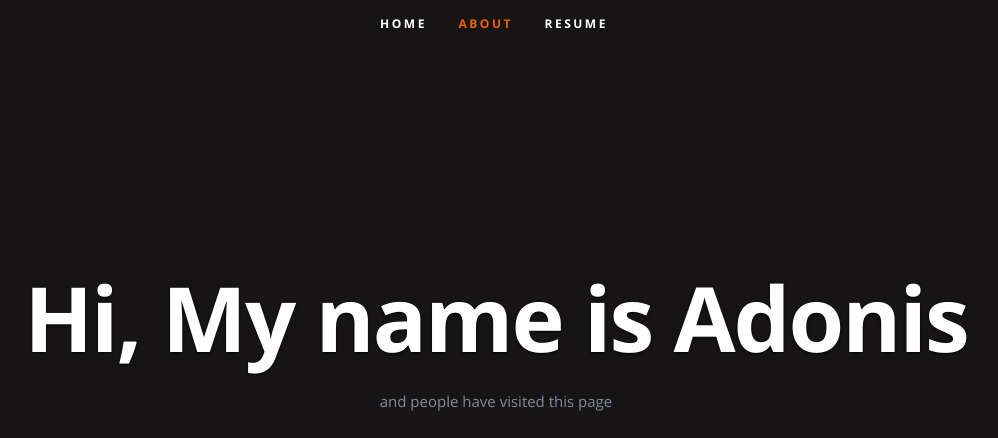
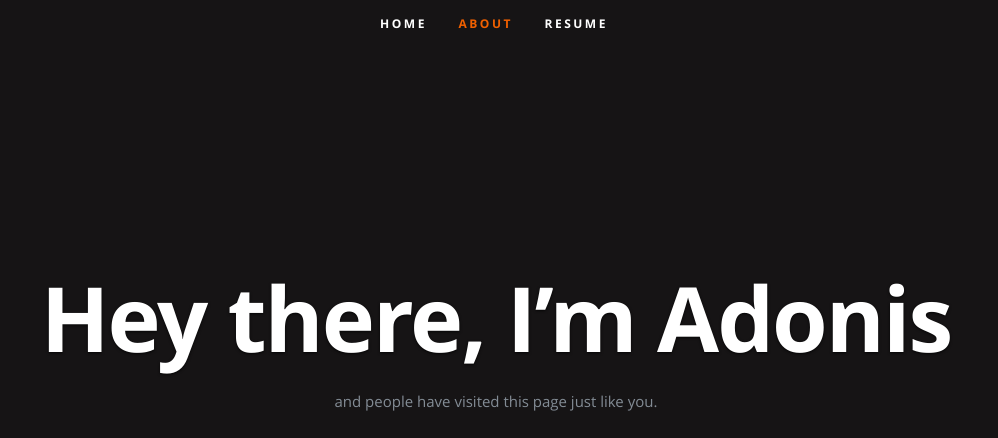
Before and after one commit to Aflo17/AZ-Resume, a plain HTML site: page frontend/index.html in a window 1280 px wide. Shown: the top 438 px of the page, without its empty margins (146-1144 px from the left). Drawn offline with nearby package versions, Linux system fonts and the light colour scheme; no server answers.

Commit message:
Made changes to HTML

```diff
--- a/frontend/index.html
+++ b/frontend/index.html
@@ -54,9 +54,9 @@
 
       <div class="row banner">
          <div class="banner-text">
-            <h1 class="responsive-headline">Hi, My name is Adonis</h1>
+            <h1 class="responsive-headline">Hey there, I’m Adonis</h1>
 
-            <p>and <a id="Counter"></a> people have visited this page </p>
+            <p>and <a id="Counter"></a> people have visited this page just like you. </p>
             <ul class="social">
                <li><a href="https://www.linkedin.com/in/adonisflores1217/"><i class="fa fa-linkedin"></i></a></li>
                <li><a href="https://github.com/Aflo17"><i class="fa fa-github"></i></a></li>
```
